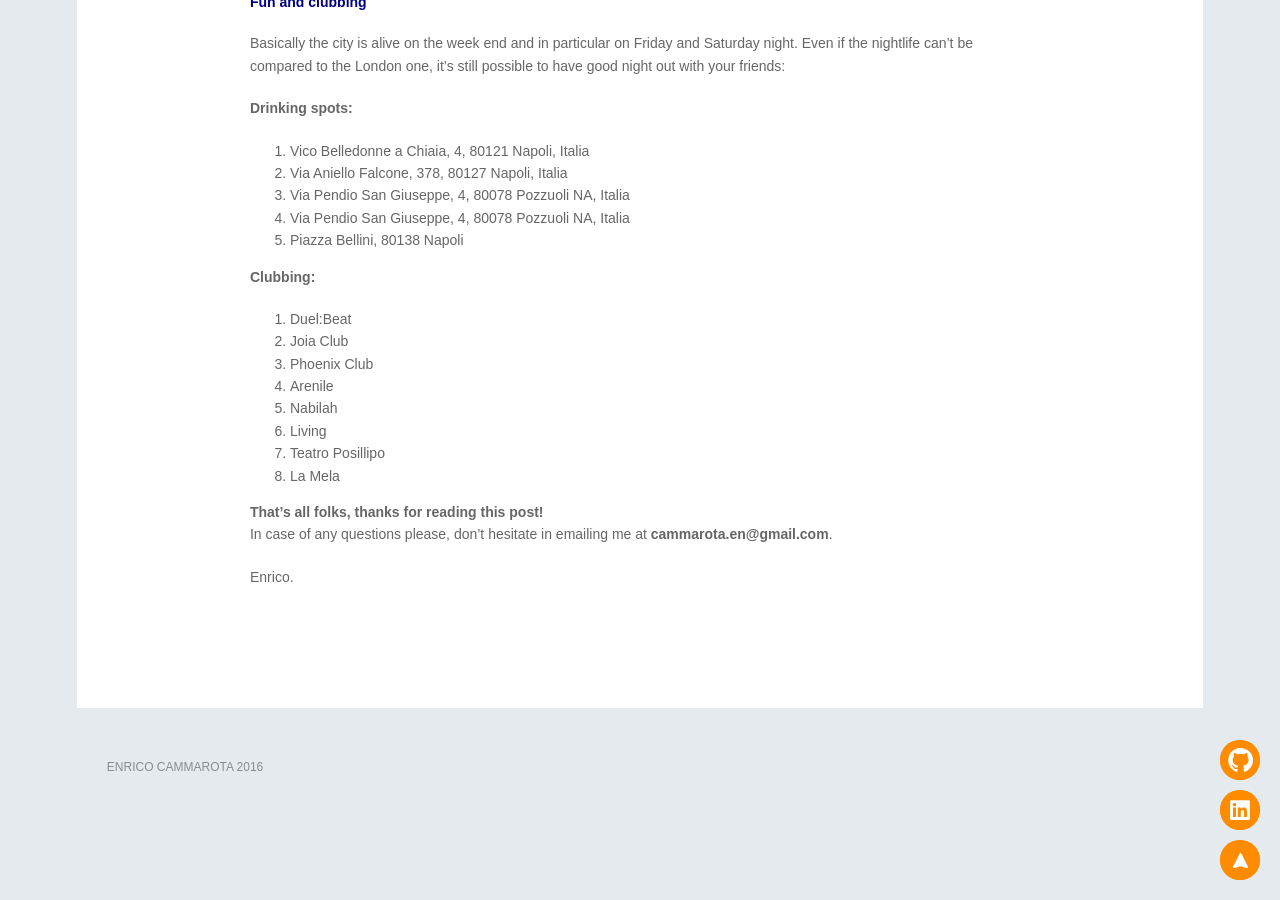
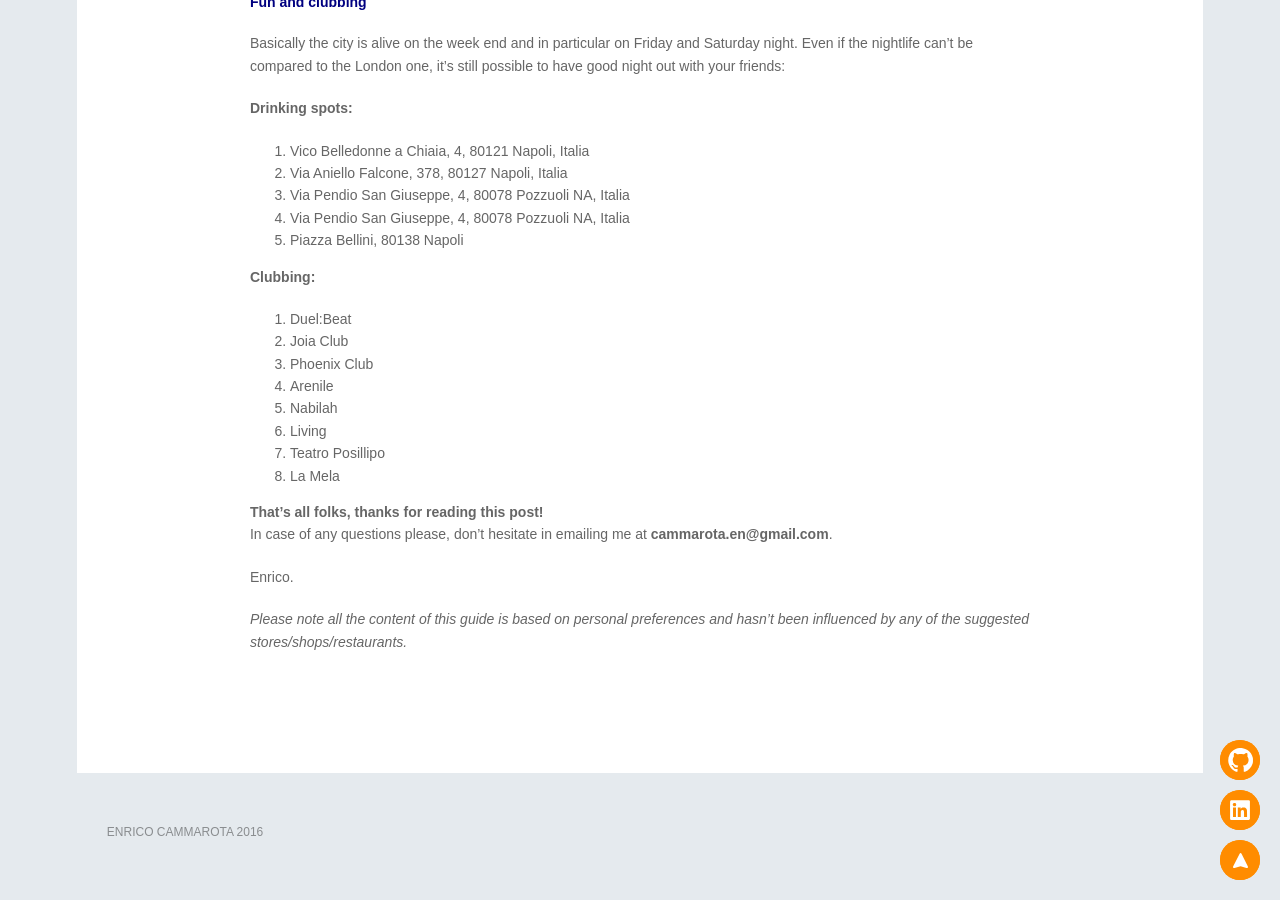
Before and after one commit to enricocammarota/enricocammarota.github.io, a Jekyll site: the page built from _posts/blog/2018-11-07-Visiting-Naples.markdown, in a window 1280 px wide and 900 px high, scrolled down 4200 px. Built offline with Jekyll 4.4.1, drawn with Linux system fonts in a browser that asks for light colours; nearby versions of some CDN libraries.

Commit message:
Added disclaimer.

```diff
--- a/_posts/blog/2018-11-07-Visiting-Naples.markdown
+++ b/_posts/blog/2018-11-07-Visiting-Naples.markdown
@@ -163,3 +163,6 @@ be compared to the London one, it's still possible to have good night out with y
 In case of any questions please, don't hesitate in emailing me at **cammarota.en@gmail.com**.
 
 Enrico.
+
+_Please note all the content of this guide is based on personal preferences and hasn't been influenced by any of the suggested
+stores/shops/restaurants._
```
